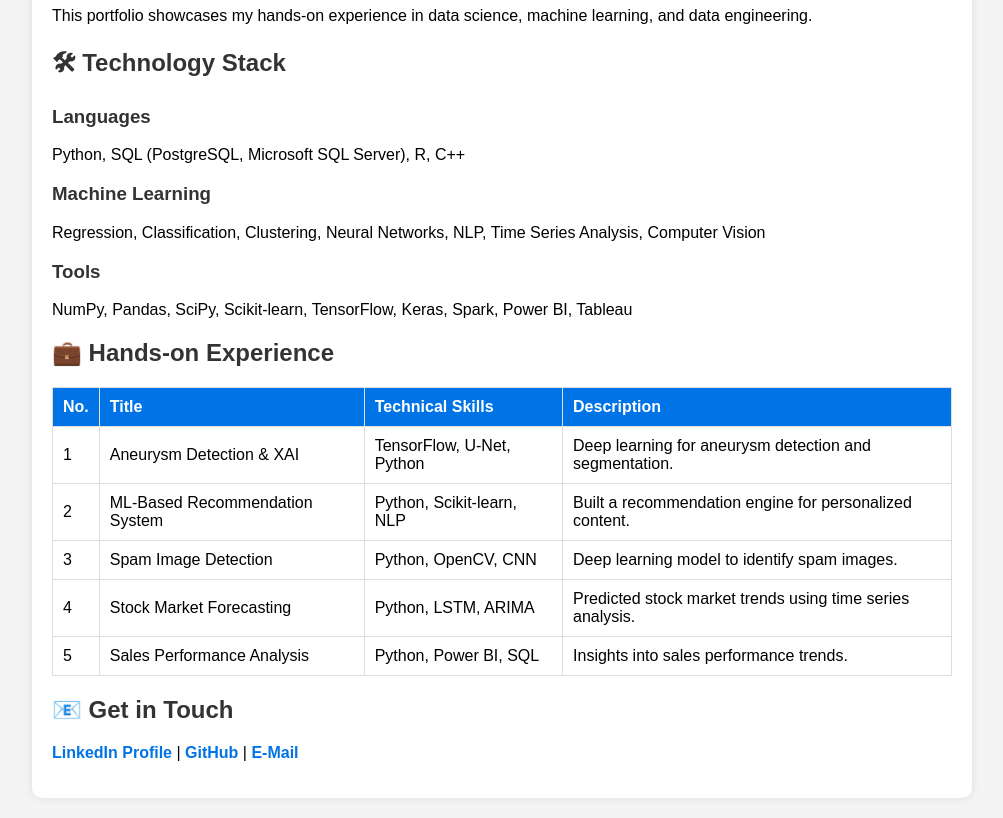
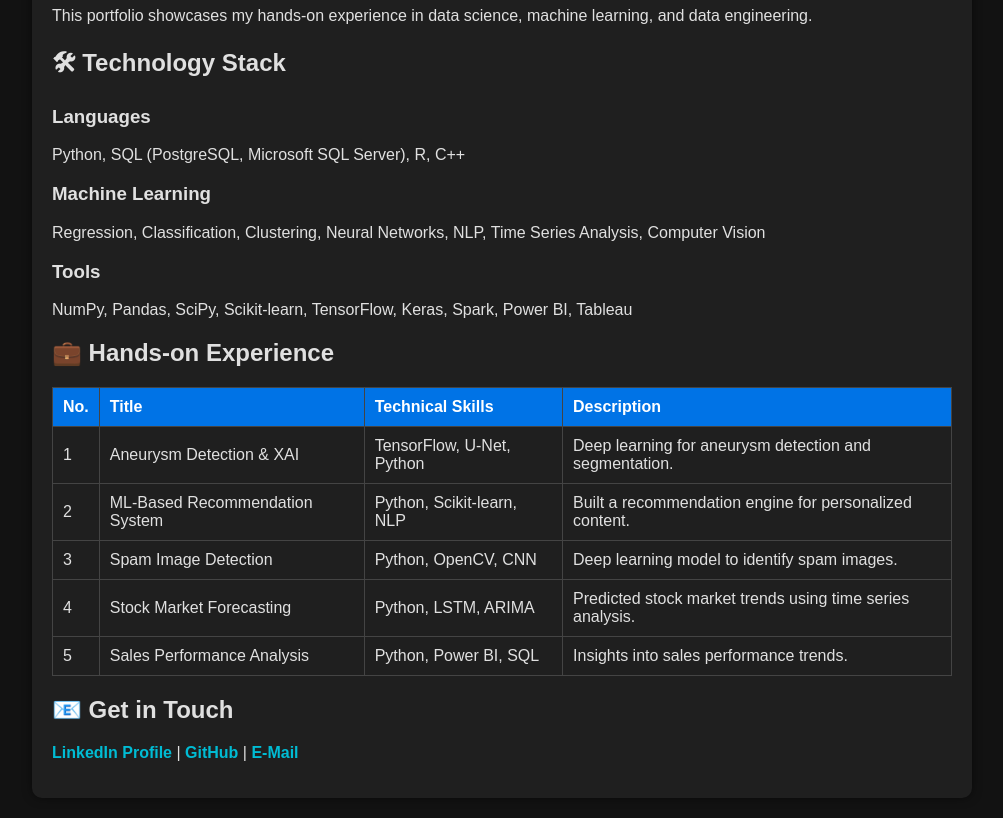
Before and after one commit to naveeeedhassan/Portfolio, a plain HTML site: page index.html in a window 1280 px wide. Shown: the part 114-932 px from the top of the page, without its empty margins (138-1141 px from the left). Drawn offline with Linux system fonts and the light colour scheme.

Commit message:
Update index.html

```diff
--- a/index.html
+++ b/index.html
@@ -9,18 +9,19 @@
             font-family: Arial, sans-serif;
             margin: 0;
             padding: 20px;
-            background-color: #f4f4f4;
+            background-color: #121212;
+            color: #e0e0e0;
         }
         .container {
             max-width: 900px;
             margin: auto;
-            background: white;
+            background: #1f1f1f;
             padding: 20px;
             border-radius: 10px;
-            box-shadow: 0 0 10px rgba(0, 0, 0, 0.1);
+            box-shadow: 0 0 10px rgba(0, 0, 0, 0.5);
         }
         h1, h2, h3 {
-            color: #333;
+            color: #e0e0e0;
         }
         table {
             width: 100%;
@@ -28,7 +29,7 @@
             margin: 20px 0;
         }
         th, td {
-            border: 1px solid #ddd;
+            border: 1px solid #444;
             padding: 10px;
             text-align: left;
         }
@@ -37,7 +38,7 @@
             color: white;
         }
         a {
-            color: #0073e6;
+            color: #00bcd4;
             text-decoration: none;
             font-weight: bold;
         }
```
